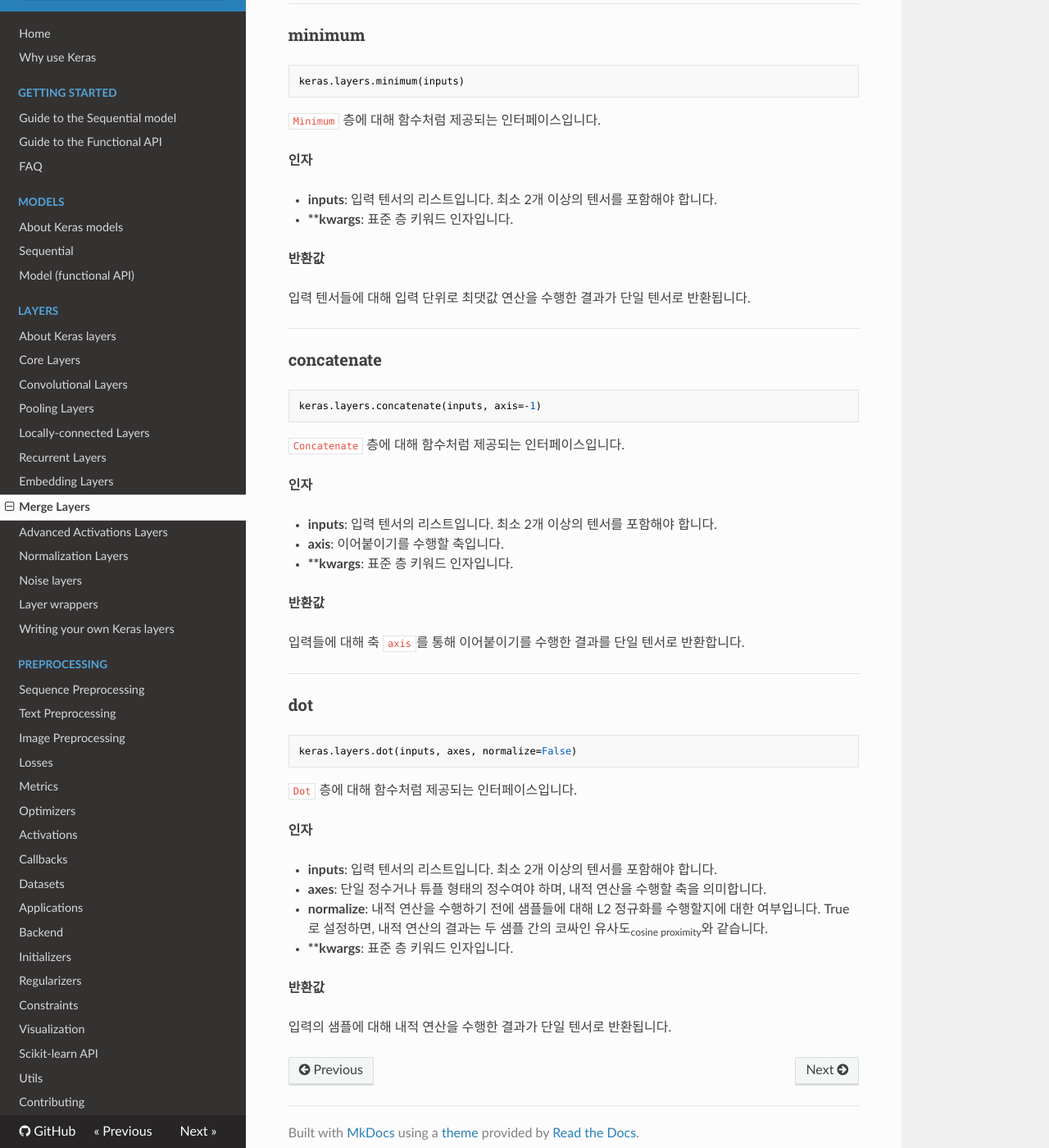
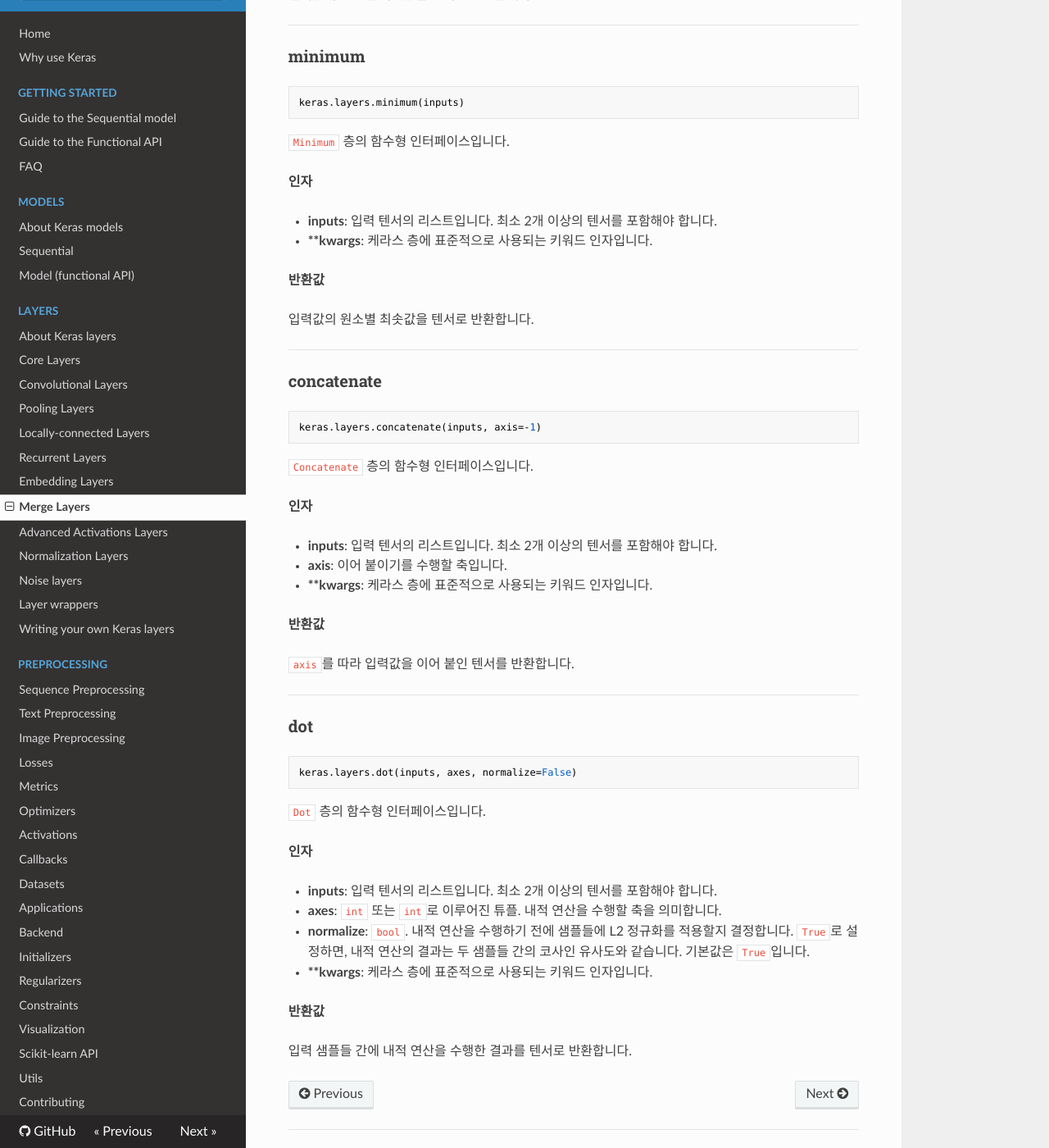
Before and after one commit to keras-team/keras-docs-ko, an MkDocs documentation site: the page built from sources/layers/merge.md, in a window 1280 px wide and 1400 px high, scrolled down 5233 px. Shown: the whole window at 82% size. Built offline with MkDocs 1.6.1, drawn with Linux system fonts in a browser that asks for light colours; nearby versions of some CDN libraries; some of the changed text lies outside the part shown.

Commit message:
Update merge.md

````diff
--- a/sources/layers/merge.md
+++ b/sources/layers/merge.md
@@ -156,8 +156,8 @@
 __인자__
 
 - __axes__:  `int` 또는 `int`로 이루어진 튜플. 내적 연산을 수행할 축을 의미합니다.
-- __normalize__: 내적 연산을 수행하기 전에 샘플들에 L2 정규화<sub>l2-normalize</sub>를 수행할지 결정합니다. True로 설정하면, 내적 연산의 결과는 두 샘플 간의 코싸인 유사도와 같습니다.
-- __**kwargs__: 표준 층 키워드 인자입니다.
+- __normalize__: `bool`. 내적 연산을 수행하기 전에 샘플들에 L2 정규화<sub>normalization</sub>를 적용할지 결정합니다. `True`로 설정하면, 내적 연산의 결과는 두 샘플들 간의 코사인 유사도와 같습니다. 기본값은 `True`입니다.
+- __**kwargs__: 케라스 층에 표준적으로 사용되는 키워드 인자입니다.
 
 ------
 
@@ -167,16 +167,16 @@
 keras.layers.add(inputs)
 ```
 
-`Add` 층에 대해 함수처럼 제공되는 인터페이스입니다.
+`Add` 층의 함수형 인터페이스입니다.
 
 __인자__
 
 - __inputs__: 입력 텐서의 리스트입니다. 최소 2개 이상의 텐서를 포함해야 합니다.
-- __**kwargs__: 표준 키워드 인자입니다.
+- __**kwargs__: 케라스 층에 표준적으로 사용되는 키워드 인자입니다.
 
 __반환값__
 
-입력값의 합인 텐서를 반환합니다.
+입력값의 합을 텐서로 반환합니다.
 
 __예시__
 
@@ -201,16 +201,16 @@
 keras.layers.subtract(inputs)
 ```
 
-`Subtract` 층에 대해 함수처럼 제공되는 인터페이스입니다.
+`Subtract` 층의 함수형 인터페이스입니다.
 
 __인자__
 
-- __inputs__: 입력 텐서의 리스트입니다. 정확히 2개의 텐서이어야 합니다.
-- __**kwargs__: 표준  키워드 인자입니다.
+- __inputs__: 입력 텐서의 리스트입니다. 정확히 2개의 텐서만을 포함해야 합니다.
+- __**kwargs__: 케라스 층에 표준적으로 사용되는 키워드 인자입니다.
 
 __반환값__
 
-두 입력값의 차를 단일 텐서(1개의 텐서)로 반환합니다.
+두 입력값의 차를 텐서로 반환합니다.
 
 __예시__
 
@@ -235,16 +235,17 @@
 keras.layers.multiply(inputs)
 ```
 
-`Multiply` 층에 대해 함수처럼 제공되는 인터페이스입니다.
+`Multiply` 층의 함수형 인터페이스입니다.
 
 __인자__
 
 - __inputs__: 입력 텐서의 리스트입니다. 최소 2개 이상의 텐서를 포함해야 합니다.
-- __**kwargs__: 표준 층 키워드 인자입니다.
+- __**kwargs__: 케라스 층에 표준적으로 사용되는 키워드 인자입니다.
 
 __반환값__
 
-입력 텐서의 요소 단위 연산 결과가 단일 텐서로 반환됩니다.
+
+입력값의 원소별 곱셈의 결과를 텐서로 반환합니다.
 
 
 ------
@@ -255,16 +256,18 @@
 keras.layers.average(inputs)
 ```
 
-`Average` 층에 대해 함수처럼 제공되는 인터페이스입니다
+`Average` 층의 함수형 인터페이스입니다.
 
 __인자__
 
 - __inputs__: 입력 텐서의 리스트입니다. 최소 2개 이상의 텐서를 포함해야 합니다.
-- __**kwargs__: 표준 층 키워드 인자입니다.
+- __**kwargs__: 케라스 층에 표준적으로 사용되는 키워드 인자입니다.
 
 __반환값__
 
-입력 텐서들의 평균값을 단일 텐서로 반환합니다.
+
+입력값의 평균을 텐서로 반환합니다.
+
 
 
 ------
@@ -275,16 +278,17 @@
 keras.layers.maximum(inputs)
 ```
 
-`Maximum` 층에 대해 함수처럼 제공되는 인터페이스입니다.
+`Maximum` 층의 함수형 인터페이스입니다.
 
 __인자__
 
 - __inputs__: 입력 텐서의 리스트입니다. 최소 2개 이상의 텐서를 포함해야 합니다.
-- __**kwargs__: 표준 층 키워드 인자입니다.
+- __**kwargs__: 케라스 층에 표준적으로 사용되는 키워드 인자입니다.
 
 __반환값__
 
-입력값의 요소 단위로 최대값 연산을 수행한 결과를 담은 텐서
+
+입력값의 원소별 최댓값을 텐서로 반환합니다.
 
 
 ------
@@ -295,16 +299,17 @@
 keras.layers.minimum(inputs)
 ```
 
-`Minimum` 층에 대해 함수처럼 제공되는 인터페이스입니다.
+`Minimum` 층의 함수형 인터페이스입니다.
 
 __인자__
 
 - __inputs__: 입력 텐서의 리스트입니다. 최소 2개 이상의 텐서를 포함해야 합니다.
-- __**kwargs__: 표준 층 키워드 인자입니다.
+- __**kwargs__: 케라스 층에 표준적으로 사용되는 키워드 인자입니다.
 
 __반환값__
 
-입력 텐서들에 대해 입력 단위로 최댓값 연산을 수행한 결과가 단일 텐서로 반환됩니다.
+
+입력값의 원소별 최솟값을 텐서로 반환합니다.
 
 ------
 
@@ -314,17 +319,18 @@
 keras.layers.concatenate(inputs, axis=-1)
 ```
 
-`Concatenate` 층에 대해 함수처럼 제공되는 인터페이스입니다.
+`Concatenate` 층의 함수형 인터페이스입니다.
 
 __인자__
 
 - __inputs__: 입력 텐서의 리스트입니다. 최소 2개 이상의 텐서를 포함해야 합니다.
-- __axis__: 이어붙이기를 수행할 축입니다.
-- __**kwargs__: 표준 층 키워드 인자입니다.
+- __axis__: 이어 붙이기를 수행할 축입니다.
+- __**kwargs__: 케라스 층에 표준적으로 사용되는 키워드 인자입니다.
 
 __반환값__
 
-입력들에 대해 축 `axis`를 통해 이어붙이기를 수행한 결과를 단일 텐서로 반환합니다.
+
+`axis`를 따라 입력값을 이어 붙인 텐서를 반환합니다.
 
 
 ------
@@ -335,15 +341,16 @@
 keras.layers.dot(inputs, axes, normalize=False)
 ```
 
-`Dot` 층에 대해 함수처럼 제공되는 인터페이스입니다.
+`Dot` 층의 함수형 인터페이스입니다.
 
 __인자__
 
 - __inputs__: 입력 텐서의 리스트입니다. 최소 2개 이상의 텐서를 포함해야 합니다.
-- __axes__: 단일 정수거나 튜플 형태의 정수여야 하며, 내적 연산을 수행할 축을 의미합니다.
-- __normalize__: 내적 연산을 수행하기 전에 샘플들에 대해 L2 정규화를 수행할지에 대한 여부입니다. True로 설정하면, 내적 연산의 결과는 두 샘플 간의 코싸인 유사도<sub>cosine proximity</sub>와 같습니다.
-- __**kwargs__: 표준 층 키워드 인자입니다.
+- __axes__: `int` 또는 `int`로 이루어진 튜플. 내적 연산을 수행할 축을 의미합니다.
+- __normalize__: `bool`. 내적 연산을 수행하기 전에 샘플들에 L2 정규화를 적용할지 결정합니다. `True`로 설정하면, 내적 연산의 결과는 두 샘플들 간의 코사인 유사도와 같습니다. 기본값은 `True`입니다.
+- __**kwargs__: 케라스 층에 표준적으로 사용되는 키워드 인자입니다.
 
 __반환값__
 
-입력의 샘플에 대해 내적 연산을 수행한 결과가 단일 텐서로 반환됩니다.
+
+입력 샘플들 간에 내적 연산을 수행한 결과를 텐서로 반환합니다.
````
